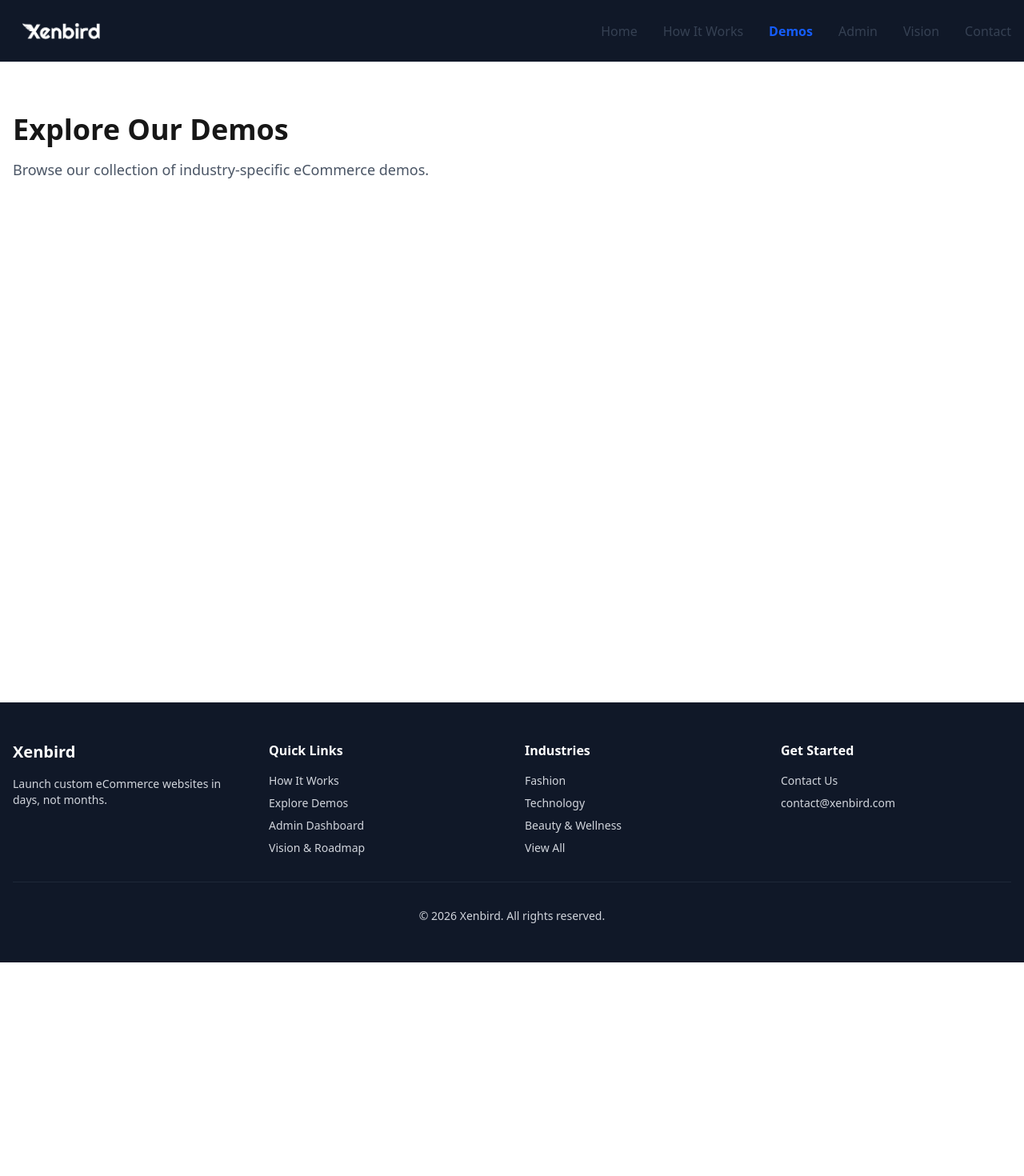
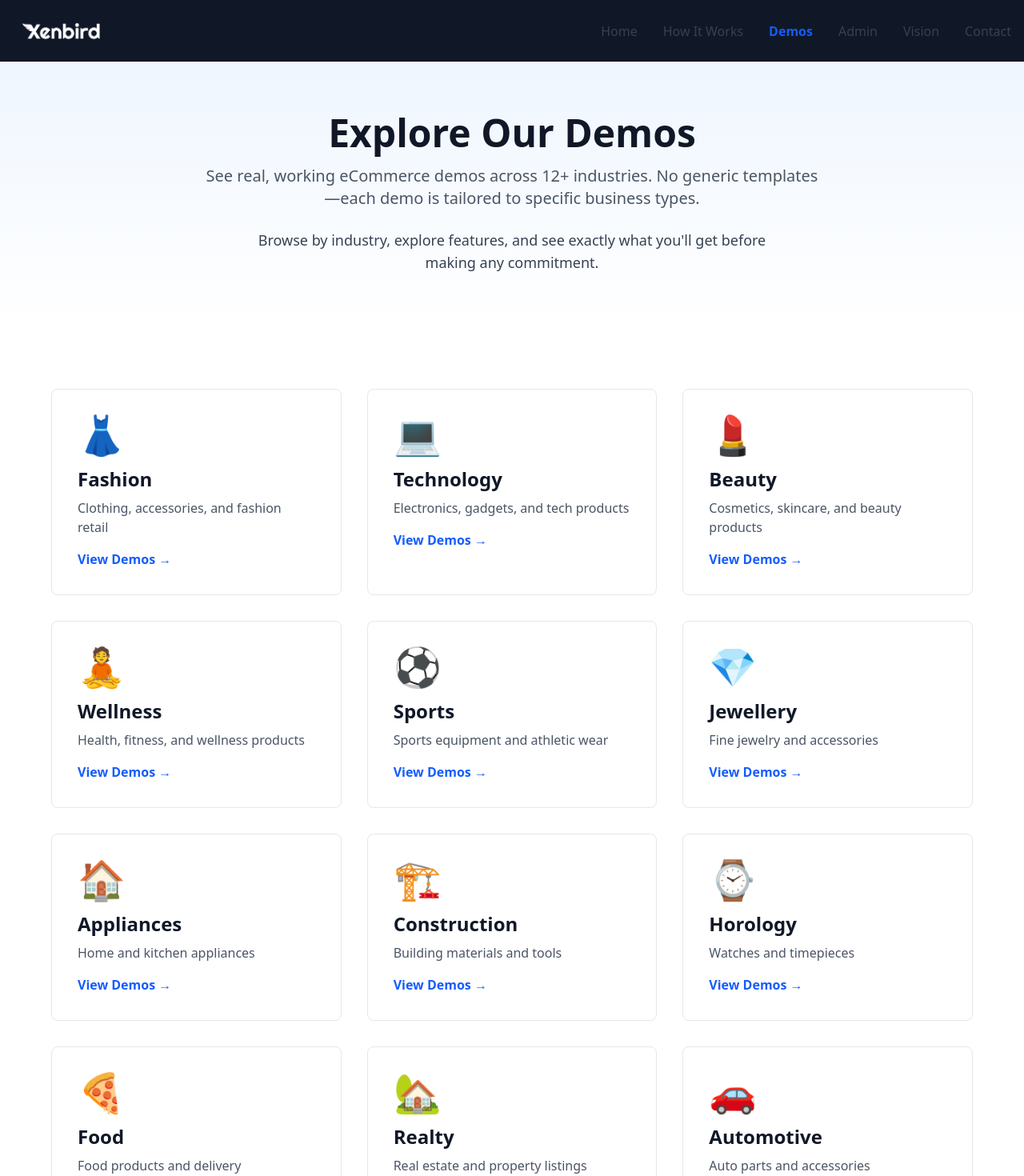
Before and after one commit to vichithchamodya/Xenbird-Marketing-Website, a Next.js app: page /demos in a window 1280 px wide. Shown: the top 1470 px of the page at 80% size. Before the commit the page ends 1203 px from the top, so only its background shows below. Built offline with nearby package versions, Linux system fonts and the light colour scheme.

Commit message:
create demos page with industry grid

```diff
--- a/src/app/demos/page.tsx
+++ b/src/app/demos/page.tsx
@@ -1,10 +1,47 @@
+import IndustryGrid from "@/components/sections/IndustryGrid";
+import Link from "next/link";
+
 export default function DemosPage() {
   return (
-    <div className="container mx-auto px-4 py-16">
-      <h1 className="text-4xl font-bold mb-4">Explore Our Demos</h1>
-      <p className="text-lg text-gray-600">
-        Browse our collection of industry-specific eCommerce demos.
-      </p>
-    </div>
+    <>
+      {/* page intro */}
+      <section className="bg-linear-to-b from-blue-50 to-white py-16">
+        <div className="container mx-auto px-4 text-center">
+          <h1 className="text-4xl md:text-5xl font-bold text-gray-900 mb-4">
+            Explore Our Demos
+          </h1>
+          <p className="text-xl text-gray-600 max-w-3xl mx-auto mb-6">
+            See real, working eCommerce demos across 12+ industries. No generic
+            templates—each demo is tailored to specific business types.
+          </p>
+          <p className="text-lg text-gray-700 max-w-2xl mx-auto">
+            Browse by industry, explore features, and see exactly what you'll
+            get before making any commitment.
+          </p>
+        </div>
+      </section>
+
+      {/* industry grid */}
+      <IndustryGrid />
+
+      {/* bottom section */}
+      <section className="py-16 bg-gray-50">
+        <div className="container mx-auto px-4 text-center">
+          <h2 className="text-3xl font-bold text-gray-900 mb-4">
+            Don't See Your Industry?
+          </h2>
+          <p className="text-lg text-gray-600 mb-8 max-w-2xl mx-auto">
+            We're constantly expanding our demo library. Contact us to discuss
+            your specific industry needs.
+          </p>
+          <Link
+            href="/contact"
+            className="inline-block bg-blue-600 text-white px-8 py-4 rounded-lg font-semibold hover:bg-blue-700 transition-colors"
+          >
+            Contact Us
+          </Link>
+        </div>
+      </section>
+    </>
   );
 }
--- /dev/null
+++ b/src/components/sections/IndustryGrid.tsx
@@ -0,0 +1,103 @@
+import Link from "next/link";
+
+export default function IndustryGrid() {
+  const industries = [
+    {
+      name: "Fashion",
+      icon: "👗",
+      slug: "fashion",
+      description: "Clothing, accessories, and fashion retail",
+    },
+    {
+      name: "Technology",
+      icon: "💻",
+      slug: "technology",
+      description: "Electronics, gadgets, and tech products",
+    },
+    {
+      name: "Beauty",
+      icon: "💄",
+      slug: "beauty",
+      description: "Cosmetics, skincare, and beauty products",
+    },
+    {
+      name: "Wellness",
+      icon: "🧘",
+      slug: "wellness",
+      description: "Health, fitness, and wellness products",
+    },
+    {
+      name: "Sports",
+      icon: "⚽",
+      slug: "sports",
+      description: "Sports equipment and athletic wear",
+    },
+    {
+      name: "Jewellery",
+      icon: "💎",
+      slug: "jewellery",
+      description: "Fine jewelry and accessories",
+    },
+    {
+      name: "Appliances",
+      icon: "🏠",
+      slug: "appliances",
+      description: "Home and kitchen appliances",
+    },
+    {
+      name: "Construction",
+      icon: "🏗️",
+      slug: "construction",
+      description: "Building materials and tools",
+    },
+    {
+      name: "Horology",
+      icon: "⌚",
+      slug: "horology",
+      description: "Watches and timepieces",
+    },
+    {
+      name: "Food",
+      icon: "🍕",
+      slug: "food",
+      description: "Food products and delivery",
+    },
+    {
+      name: "Realty",
+      icon: "🏡",
+      slug: "realty",
+      description: "Real estate and property listings",
+    },
+    {
+      name: "Automotive",
+      icon: "🚗",
+      slug: "automotive",
+      description: "Auto parts and accessories",
+    },
+  ];
+
+  return (
+    <section className="py-20 bg-white">
+      <div className="container mx-auto px-4">
+        <div className="grid grid-cols-1 md:grid-cols-2 lg:grid-cols-3 gap-8 max-w-6xl mx-auto">
+          {industries.map((industry) => (
+            <Link
+              key={industry.slug}
+              href={`/demos/${industry.slug}`}
+              className="group border border-gray-200 rounded-lg p-8 hover:shadow-xl hover:border-blue-600 transition-all"
+            >
+              <div className="text-5xl mb-4">{industry.icon}</div>
+              <h3 className="text-2xl font-bold text-gray-900 mb-2 group-hover:text-blue-600 transition-colors">
+                {industry.name}
+              </h3>
+              <p className="text-gray-600">{industry.description}</p>
+              <div className="mt-4 text-blue-600 font-semibold group-hover:underline">
+                View Demos →
+              </div>
+            </Link>
+          ))}
+        </div>
+      </div>
+    </section>
+  );
+}
--- /dev/null
+++ b/src/components/ui/DemoCard.tsx
@@ -0,0 +1,62 @@
+import Link from "next/link";
+
+interface DemoCardProps {
+  title: string;
+  description: string;
+  thumbnail?: string;
+  demoUrl?: string;
+  features?: string[];
+}
+
+export default function DemoCard({
+  title,
+  description,
+  thumbnail,
+  demoUrl = "#",
+  features = [],
+}: DemoCardProps) {
+  return (
+    <div className="border border-gray-200 rounded-lg overflow-hidden hover:shadow-lg transition-shadow group">
+      {/* thumbnail */}
+      <div className="bg-gray-200 h-48 flex items-center justify-center overflow-hidden">
+        {thumbnail ? (
+          <img
+            src={thumbnail}
+            alt={title}
+            className="w-full h-full object-cover"
+          />
+        ) : (
+          <span className="text-gray-400">Demo Preview</span>
+        )}
+      </div>
+
+      {/* content */}
+      <div className="p-6">
+        <h3 className="text-xl font-bold text-gray-900 mb-2 group-hover:text-blue-600 transition-colors">
+          {title}
+        </h3>
+        <p className="text-gray-600 mb-4">{description}</p>
+
+        {/* features */}
+        {features.length > 0 && (
+          <ul className="space-y-1 mb-4 text-sm text-gray-600">
+            {features.map((feature, index) => (
+              <li key={index} className="flex items-start">
+                <span className="text-blue-600 mr-2">✓</span>
+                {feature}
+              </li>
+            ))}
+          </ul>
+        )}
+
+        {/* cta button */}
+        <Link
+          href={demoUrl}
+          className="inline-block w-full text-center bg-blue-600 text-white px-6 py-3 rounded-lg font-semibold hover:bg-blue-700 transition-colors"
+        >
+          View Demo
+        </Link>
+      </div>
+    </div>
+  );
+}
```
